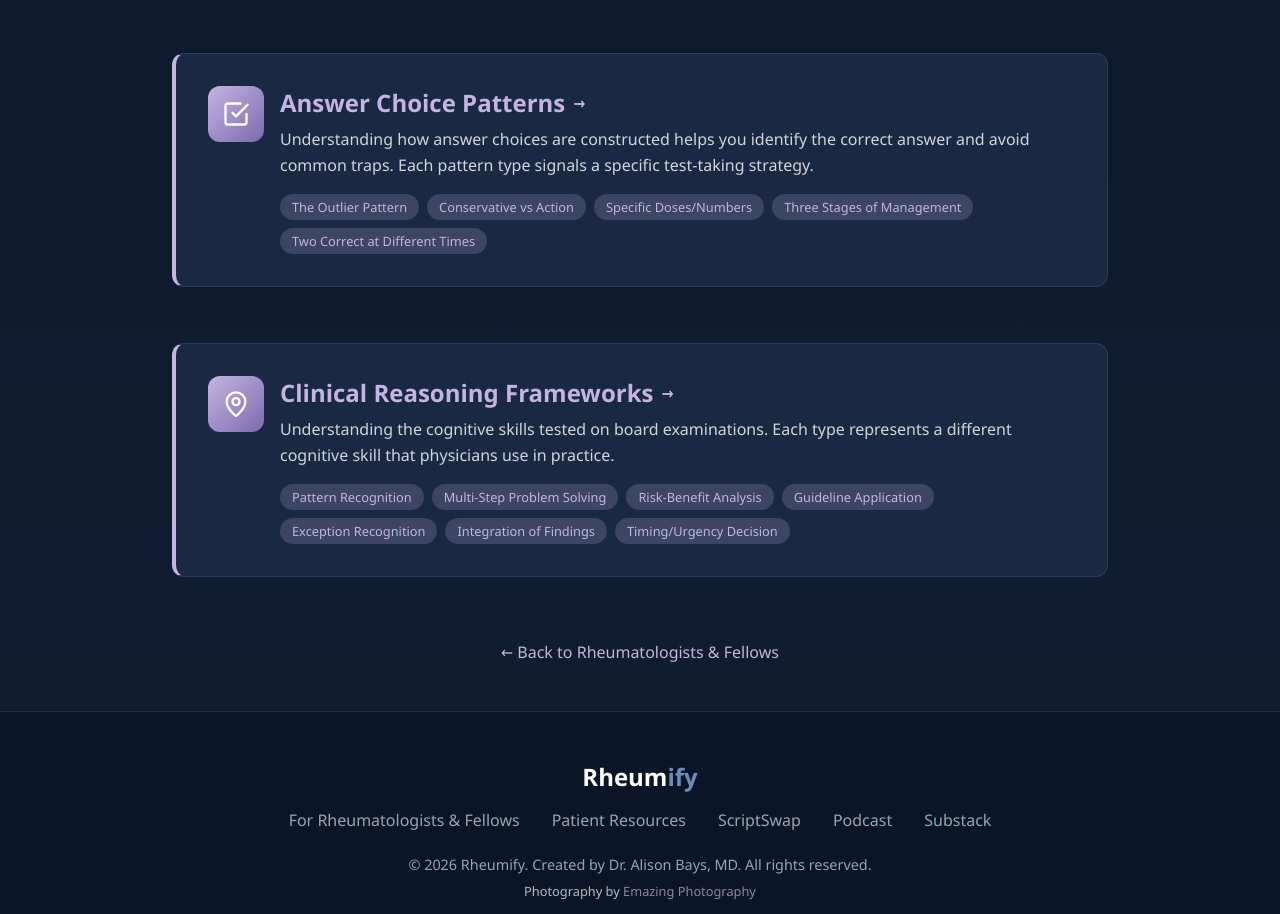
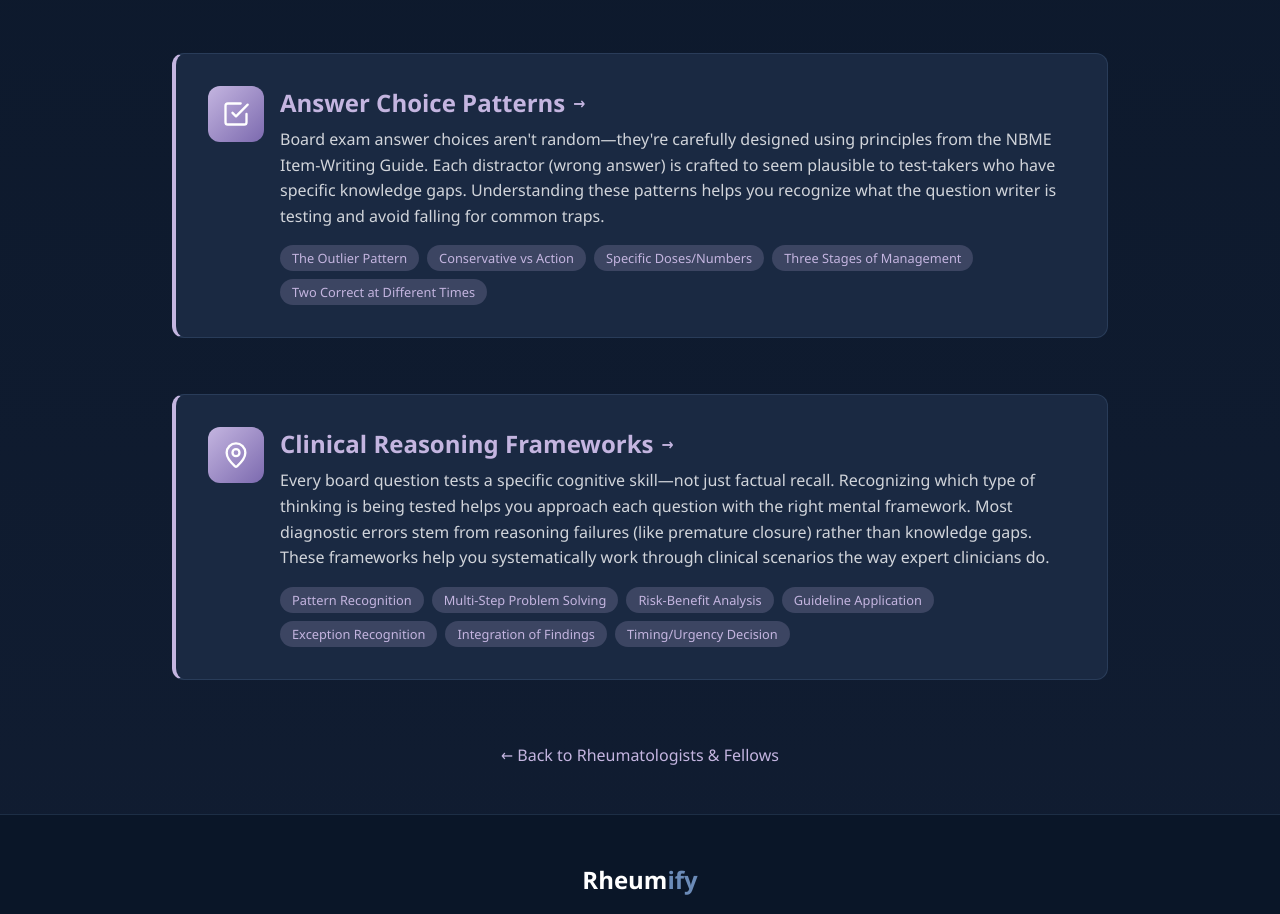
Before and after one commit to rheumify/rheumify-website, a Next.js app: page /question-analysis in a window 1280 px wide. Shown: the part 1000-1914 px from the top of the page. Built offline with nearby package versions, Linux system fonts and the light colour scheme.

Commit message:
Update page.js

```diff
--- a/app/question-analysis/page.js
+++ b/app/question-analysis/page.js
@@ -123,8 +123,9 @@ export default function QuestionAnalysisPage() {
                   <span style={{ fontSize: '1rem' }}>→</span>
                 </h2>
                 <p style={{ opacity: 0.9, lineHeight: '1.6', marginBottom: '1rem' }}>
-                  Understanding how answer choices are constructed helps you identify the correct answer and avoid common traps.
-                  Each pattern type signals a specific test-taking strategy.
+                  Board exam answer choices aren't random—they're carefully designed using principles from the NBME Item-Writing Guide.
+                  Each distractor (wrong answer) is crafted to seem plausible to test-takers who have specific knowledge gaps.
+                  Understanding these patterns helps you recognize what the question writer is testing and avoid falling for common traps.
                 </p>
                 <div style={{ display: 'flex', flexWrap: 'wrap', gap: '0.5rem' }}>
                   {['The Outlier Pattern', 'Conservative vs Action', 'Specific Doses/Numbers', 'Three Stages of Management',
@@ -172,8 +173,10 @@ export default function QuestionAnalysisPage() {
                   <span style={{ fontSize: '1rem' }}>→</span>
                 </h2>
                 <p style={{ opacity: 0.9, lineHeight: '1.6', marginBottom: '1rem' }}>
-                  Understanding the cognitive skills tested on board examinations. Each type represents a different
-                  cognitive skill that physicians use in practice.
+                  Every board question tests a specific cognitive skill—not just factual recall. Recognizing which type of
+                  thinking is being tested helps you approach each question with the right mental framework. Most diagnostic
+                  errors stem from reasoning failures (like premature closure) rather than knowledge gaps. These frameworks
+                  help you systematically work through clinical scenarios the way expert clinicians do.
                 </p>
                 <div style={{ display: 'flex', flexWrap: 'wrap', gap: '0.5rem' }}>
                   {['Pattern Recognition', 'Multi-Step Problem Solving', 'Risk-Benefit Analysis', 'Guideline Application',
```
